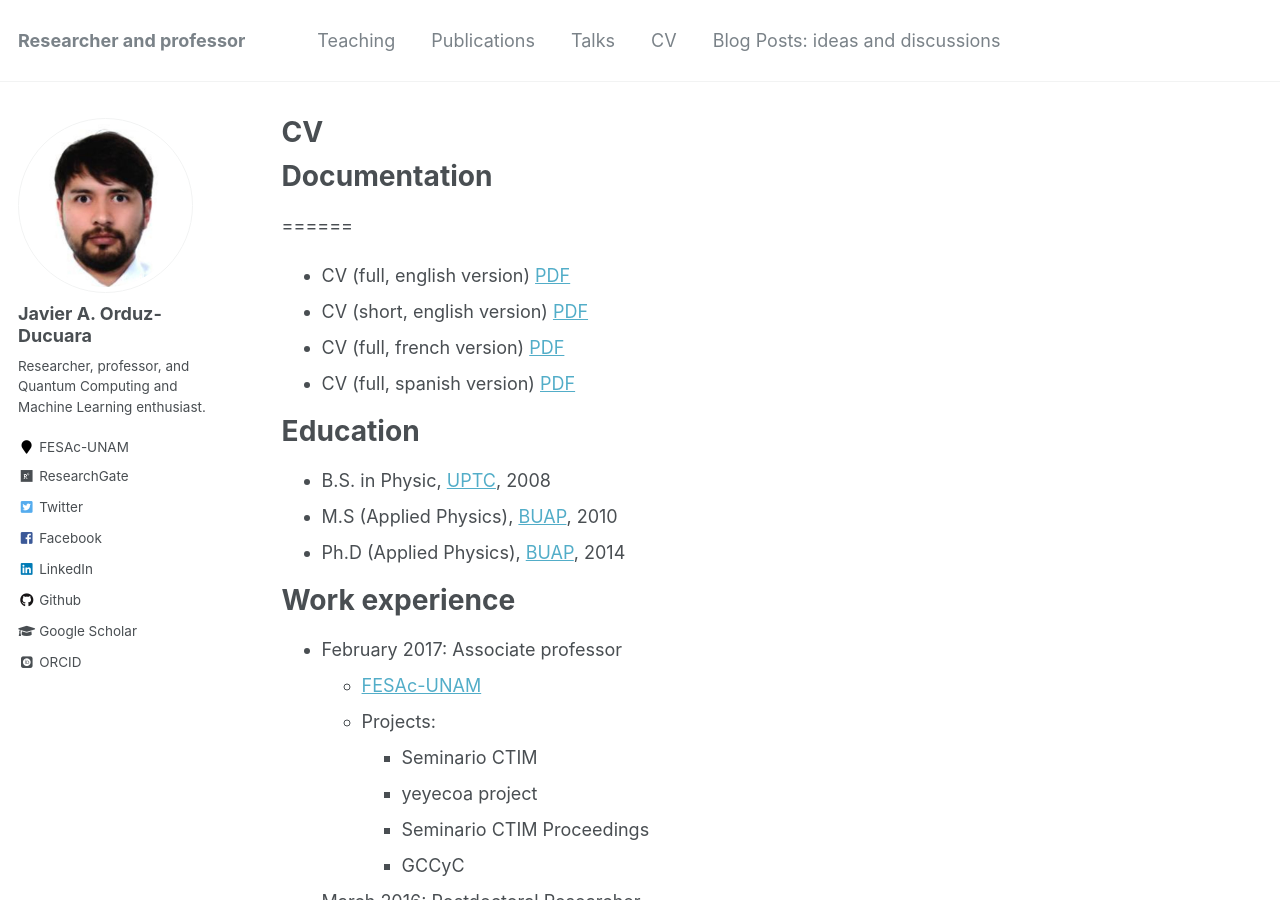
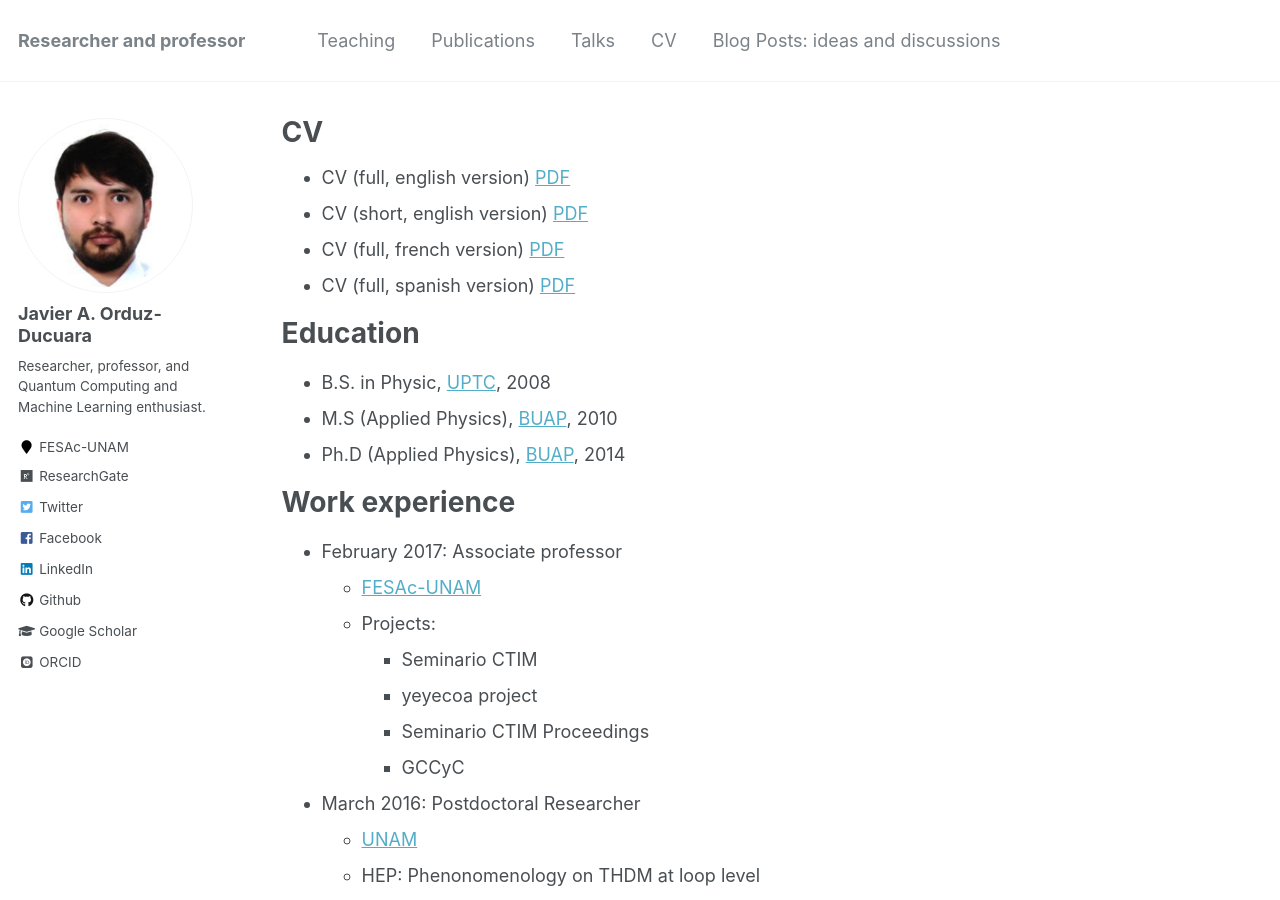
Before and after one commit to jaorduz/jaorduz.github.io, a Jekyll site: the page built from _pages/cv.md, in a window 1280 px wide and 900 px high. Built offline with Jekyll 4.4.1, drawn with Linux system fonts in a browser that asks for light colours; some web fonts are replaced.

Commit message:
22082020-10018

```diff
--- a/_pages/cv.md
+++ b/_pages/cv.md
@@ -9,9 +9,6 @@ redirect_from:
 
 {% include base_path %}
 
-
-# Documentation
-======
 * CV (full, english version) [PDF](https://www.dropbox.com/s/67gfnrz8e91syyk/JO_CV_En-vOL.pdf?dl=0){:target="_blank"}
 * CV (short, english version) [PDF](https://www.dropbox.com/s/2hkwzghtxd4npxb/CVShortJO.pdf?dl=0){:target="_blank"}
 * CV (full, french version) [PDF](https://www.dropbox.com/s/x8dnkj7qpwilsgp/JO_CV_Fr-vOL.pdf?dl=0){:target="_blank"}
```
Also changed, not shown: Gemfile.lock (added), _config.yml (line endings or trailing spaces).
